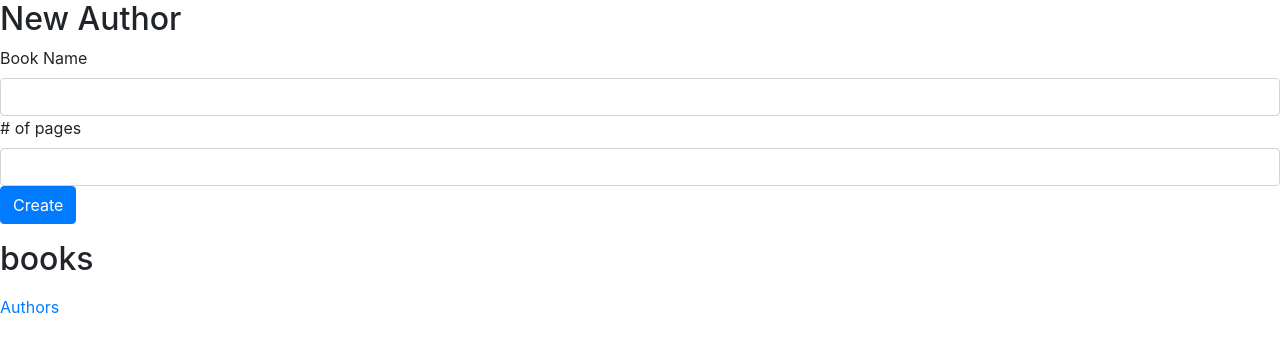
After one commit to RYESAN58/BOOKS, a Python web app: template flask_app/templates/books.html in a window 1280 px wide. The commit adds this page. Shown: the top 352 px of the page. Run offline with Jinja, Linux system fonts and the light colour scheme; the template is opened without the code that fills it, so the values that code supplies are empty; some libraries are stand-ins or nearby versions.

Commit message:
created second page for authors

```diff
--- a/flask_app/models/author.py
+++ b/flask_app/models/author.py
@@ -1,4 +1,5 @@
 from flask_app.config.mysqlconnection import connectToMySQL
+
 
 class Author:
     def __init__(self, data):
@@ -25,6 +26,7 @@ class Author:
             writers.append(cls(i))
         return writers
 
+
     @classmethod
     def get_specific(cls, num1):
         query = f"SELECT * FROM authors WHERE id = {num1}"
--- /dev/null
+++ b/flask_app/templates/books.html
@@ -0,0 +1,37 @@
+<!DOCTYPE html>
+<html lang="en">
+<head>
+<meta charset="UTF-8">
+<meta name="viewport" content="width=device-width, initial-scale=1.0">
+<meta http-equiv="X-UA-Compatible" content="ie=edge">
+<meta name="Description" content="Enter your description here"/>
+<link rel="stylesheet" href="https://cdnjs.cloudflare.com/ajax/libs/twitter-bootstrap/4.6.0/css/bootstrap.min.css">
+<link rel="stylesheet" href="https://cdnjs.cloudflare.com/ajax/libs/font-awesome/5.15.4/css/all.min.css">
+<link rel="stylesheet" href="assets/css/style.css">
+<title>Add book</title>
+</head>
+<body>
+    <h2>New Author</h2>
+    <div class="mb-3">
+        <form action="/add_book" method="POST">
+            <label class="form-label">Book Name</label>
+            <input type="text" class="form-control" name="book">
+            <label class="form-label"># of pages</label>
+            <input type="text" class="form-control" name="pages">
+            <button type="submit" class="btn btn-primary">Create</button>
+        </form>
+    </div>
+    <div>
+        <h2>books</h2>
+        <div>
+            <ul>
+                {% for i in all_books %}
+                    <li>{{i.tittle}}</li>
+                        <ul><li>{{i.num_of_pages}} pages</li></ul>
+                {% endfor %}
+            </ul>
+        </div>
+    </div>
+    <a href="http://127.0.0.1:5000/">Authors</a>
+</body>
+</html>
--- a/flask_app/templates/index.html
+++ b/flask_app/templates/index.html
@@ -29,6 +29,7 @@
             </ul>
         </div>
     </div>
+    <a href="http://127.0.0.1:5000/books">BOOKS</a>
 <script src="https://cdnjs.cloudflare.com/ajax/libs/jquery/3.5.1/jquery.slim.min.js"></script>
 <script src="https://cdnjs.cloudflare.com/ajax/libs/popper.js/1.16.1/umd/popper.min.js"></script>
 <script src="https://cdnjs.cloudflare.com/ajax/libs/twitter-bootstrap/4.6.0/js/bootstrap.min.js"></script>
```
Also changed, not shown: flask_app/controllers/books.py (+16 -0 lines), flask_app/models/book.py (+8 -0 lines).
